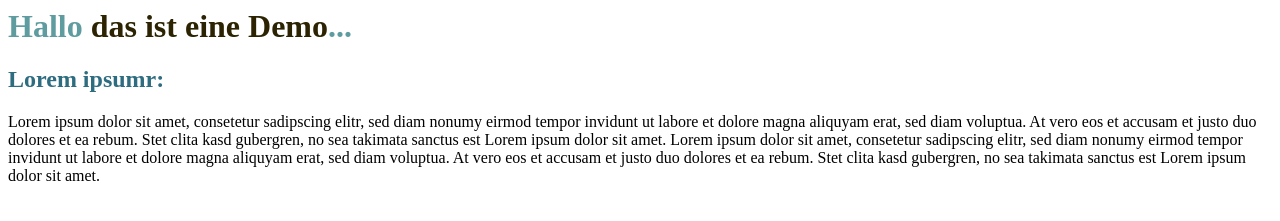
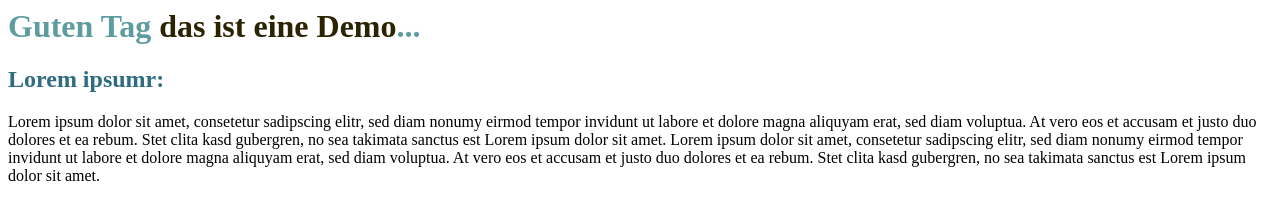
Before and after one commit to mdlugosch/PushTest, a plain HTML site: page Index.html in a window 1280 px wide. Drawn offline with Linux system fonts and the light colour scheme.

Commit message:
Formale Version aus Zweiter Version

```diff
--- a/Index.html
+++ b/Index.html
@@ -3,7 +3,7 @@
 	</head>
 
 	<body>
-		<h1 style="color: #5e9ca0;">Hallo <span style="color: #2b2301;">das ist eine Demo</span>...</h1>
+		<h1 style="color: #5e9ca0;">Guten Tag <span style="color: #2b2301;">das ist eine Demo</span>...</h1>
 		<h2 style="color: #2e6c80;">Lorem ipsumr:</h2>
 		<p>Lorem ipsum dolor sit amet, consetetur sadipscing elitr, sed diam nonumy eirmod tempor invidunt ut labore et dolore magna aliquyam erat, sed diam voluptua. At vero eos et accusam et justo duo dolores et ea rebum. Stet clita kasd gubergren, no sea takimata sanctus est Lorem ipsum dolor sit amet. Lorem ipsum dolor sit amet, consetetur sadipscing elitr, sed diam nonumy eirmod tempor invidunt ut labore et dolore magna aliquyam erat, sed diam voluptua. At vero eos et accusam et justo duo dolores et ea rebum. Stet clita kasd gubergren, no sea takimata sanctus est Lorem ipsum dolor sit amet.</p>
 		<p><strong>&nbsp;</strong></p>
```
